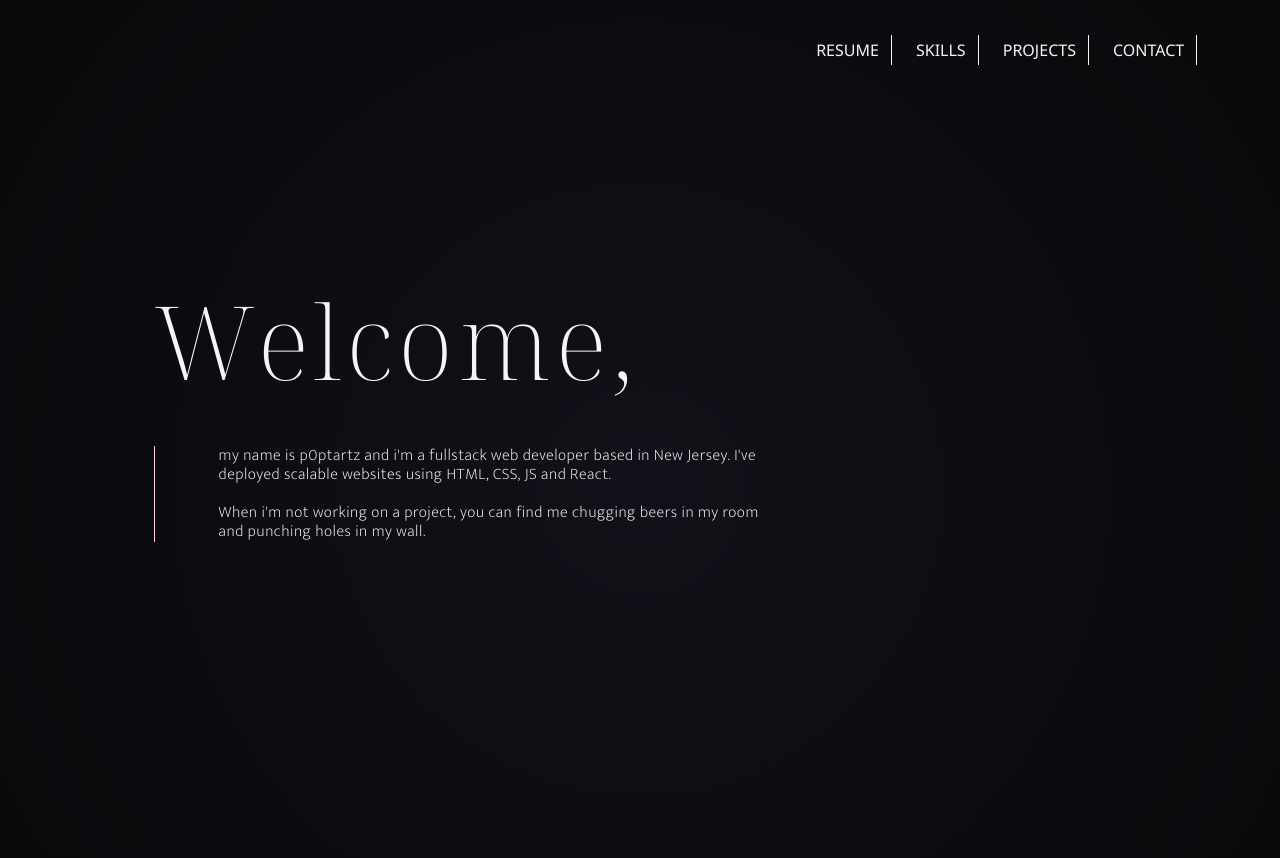
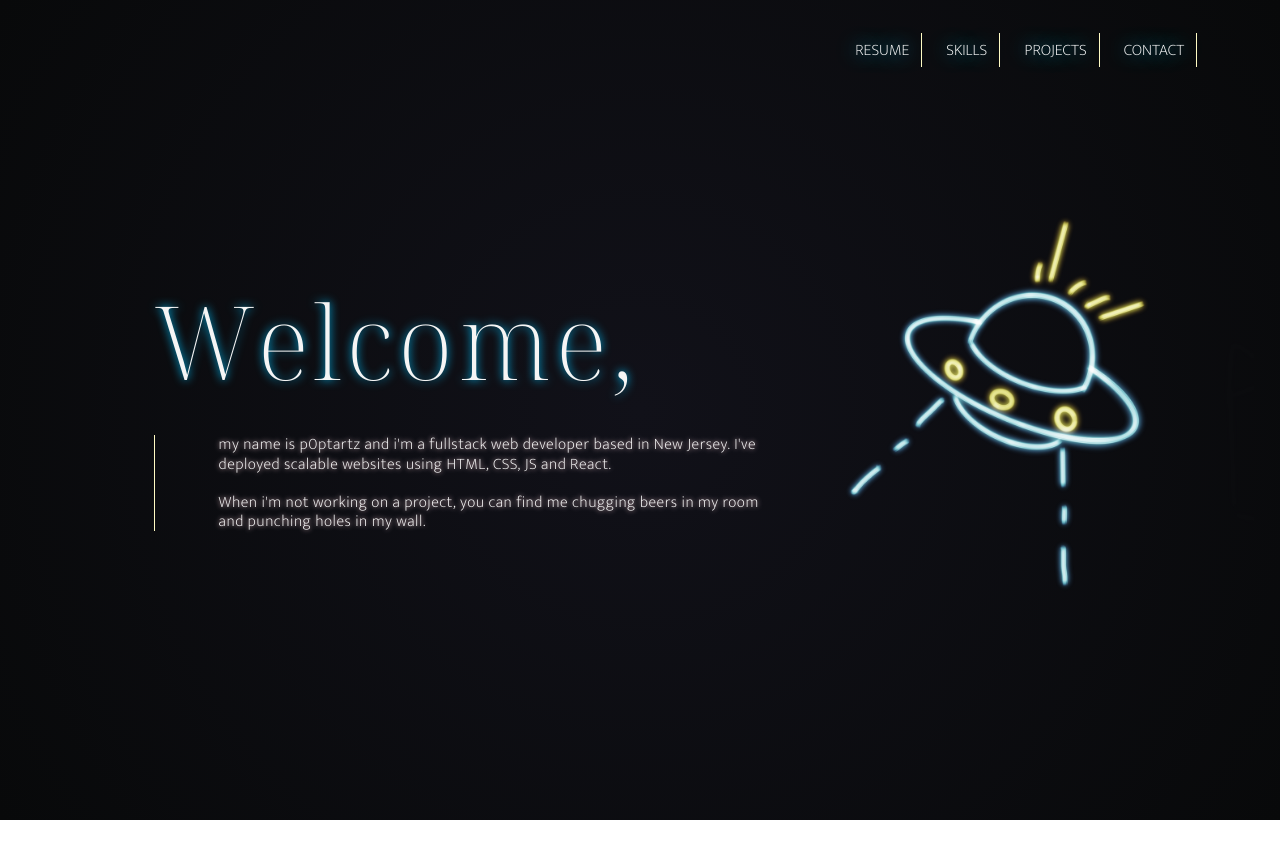
Before and after one commit to p0ptartz/react-portfolio, a React (Create React App) app: page / in a window 1280 px wide. Shown: the top 858 px of the page. After the commit the page ends 820 px from the top, so only its background shows below. Built offline with nearby package versions, Linux system fonts and the light colour scheme.

Commit message:
added img to landing body

```diff
--- a/src/App.css
+++ b/src/App.css
@@ -9,6 +9,7 @@ body {
   background-size: cover;
   color: whitesmoke;
   overflow-x: hidden;
+
 }
 
 /* NAV BAR */
@@ -32,23 +33,31 @@ nav a {
   text-decoration: none;
   color: whitesmoke;
   margin: .5%;
-  border-right: 1px solid whitesmoke;
+  border-right: 1px solid rgb(255, 250, 195);
   padding: .3% 1%;
+  font-family: 'Mukta', sans-serif;
+  text-shadow: 0px 0px 20px rgb(0, 195, 255);
 }
 
 nav a:hover{
-  color: rgb(255, 209, 217);
- border-bottom: 1px solid rgb(255, 209, 217);
+  text-shadow: 0px 0px 20px rgb(255, 209, 217);
+ border-bottom: 1px solid rgb(255, 250, 195);
   border-right: transparent;
 }
 
 /* LANDING BODY */
 
+.landing-container{
+  display: flex;
+  width: 100vw;
+  height: 90vh;
+}
+
 .landing-body {
   height: 90vh;
-  width: 100vw;
+  width: 60vw;
   /* border: 1px solid white; */
-
+  /* z-index: 0; */
 }
 
 .welcome {
@@ -58,6 +67,7 @@ nav a:hover{
   display: flex;
   align-items: center;
   margin-top: 20vh;
+  text-shadow: 0px 0px 10px rgb(0, 195, 255);
 }
 
 .welcome h1 {
@@ -81,8 +91,28 @@ nav a:hover{
   margin-left: 12vw;
   padding-left: 5vw;
   width: 60vw;
-  border-left: 1px solid rgb(255, 209, 217);;
+  border-left: 1px solid rgb(255, 250, 195);;
   font-family: 'Mukta', sans-serif;
   line-height: 1.2;
   letter-spacing: .5px;
+  text-shadow: 0px 0px 5px rgb(255, 209, 217);
 }
+
+
+.img-body{
+  width: 38vw;
+  height: 90vh;
+  /* border: 1px solid yellow; */
+  display: flex;
+}
+
+.img{
+height: 55vh;
+width: 38vw;
+/* border: 1px solid green; */
+background-image: url(./assets/ufo2.png);
+  background-size: cover;
+  background-position: 50% 50%;
+   background-repeat: no-repeat;
+   margin-top: 10vh;
+}
--- a/src/components/Landing.jsx
+++ b/src/components/Landing.jsx
@@ -2,6 +2,10 @@ import React from "react";
 
 function Landing() {
     return (
+
+        <div>
+
+            <div className="landing-container">
                 <section className="landing-body">
                     <div className="welcome">
                         <h1>Welcome,</h1>
@@ -10,6 +14,15 @@ function Landing() {
                         <p>my name is p0ptartz and i'm a fullstack web developer based in New Jersey.  I've deployed scalable websites using HTML, CSS, JS and React. <br /> <br /> When i'm not working on a project, you can find me chugging beers in my room and punching holes in my wall.</p>
                     </div>
                 </section>
+                <div className="img-body">
+                    <div className="img">
+
+                    </div>
+
+                </div>
+            </div>
+
+        </div>
 
     )
 }
```
Also changed, not shown: src/assets/ufo.png (added), src/assets/ufo2.png (added). Lines whose indentation alone changed are shown as unchanged.
